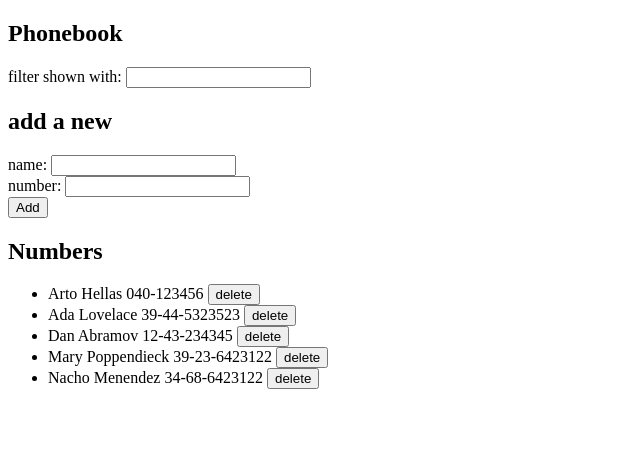
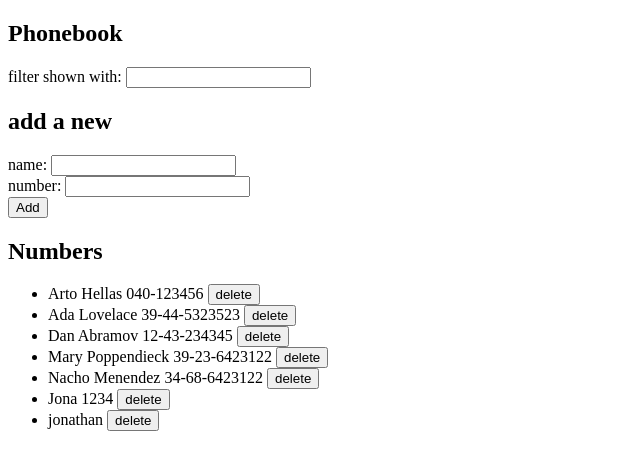
Before and after one commit to NMenendezz/fullstackopen.com, a React (Create React App) app in the folder part2/guia_telefonica/: page / in a window 1280 px wide. Shown: the top 470 px of the page, without its empty margins (0-640 px from the left). Built offline with nearby package versions, Linux system fonts and the light colour scheme; data requests are answered from the project's data file.

Commit message:
Update guia_telefonica 2.20

```diff
--- a/part2/guia_telefonica/db.json
+++ b/part2/guia_telefonica/db.json
@@ -24,6 +24,16 @@
       "name": "Nacho Menendez",
       "number": "34-68-6423122",
       "id": 5
+    },
+    {
+      "name": "Jona",
+      "number": "1234",
+      "id": 6
+    },
+    {
+      "name": "jonathan",
+      "number": "",
+      "id": 7
     }
   ]
 }
--- a/part2/guia_telefonica/src/App.js
+++ b/part2/guia_telefonica/src/App.js
@@ -17,7 +17,7 @@ const App = () => {
     personService.getAll().then((initialPersons) => {
       setPersons(initialPersons);
     });
-  }, [persons]);
+  }, []);
 
   const addPerson = (event) => {
     event.preventDefault();
@@ -39,7 +39,7 @@ const App = () => {
           .then((updatedPerson) => {
             setPersons(
               persons.map((person) =>
-                person.id !== updatePerson.id ? person : updatedPerson
+                person.id !== updatePerson[0].id ? person : updatedPerson
               )
             );
             setNewName("");
@@ -132,7 +132,6 @@ const App = () => {
         <Persons
           persons={persons}
           searchName={searchName}
-          setPersons={setPersons}
           handleDelete={handleDelete}
         />
       </ul>
--- a/part2/guia_telefonica/src/components/Person.js
+++ /dev/null
@@ -1,11 +0,0 @@
-import React from "react";
-
-const Person = ({ person, handleDelete }) => {
-  return (
-    <li>
-      {person.name} {person.number} <button id={person.id} onClick={handleDelete}>delete</button>
-    </li>
-  );
-};
-
-export default Person;
--- a/part2/guia_telefonica/src/components/Persons.js
+++ b/part2/guia_telefonica/src/components/Persons.js
@@ -1,20 +1,20 @@
-import Person from "./Person";
+import React from "react";
 
-const Persons = ({ persons, searchName, setPersons, handleDelete }) => {
+const Persons = ({ persons, searchName, handleDelete }) => {
+  const filteredPersons = persons.filter((person) =>
+    person.name.toLowerCase().includes(searchName.toLowerCase())
+  );
+
   return (
     <>
-      {persons.map((person) => {
-        if (
-          searchName.length === 0 ||
-          person.name.toLowerCase().search(searchName.toLowerCase()) !== -1
-        ) {
-          return (
-            <Person key={person.name} person={person} setPersons={setPersons} handleDelete={handleDelete} />
-          );
-        } else {
-          return null;
-        }
-      })}
+      {filteredPersons.map((person) => (
+        <li key={person.id}>
+          {person.name} {person.number}{" "}
+          <button id={person.id} onClick={handleDelete}>
+            delete
+          </button>
+        </li>
+      ))}
     </>
   );
 };
```
